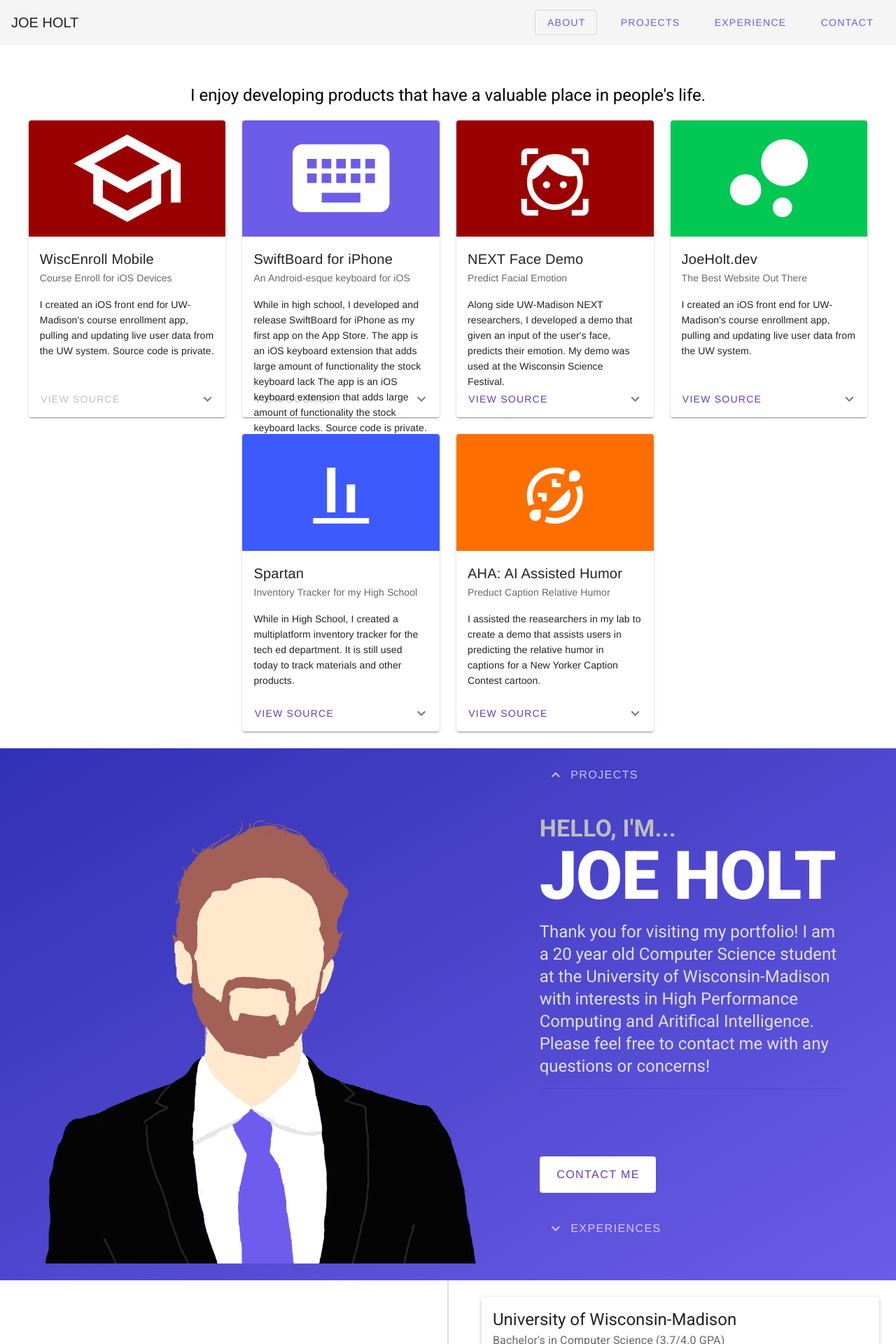
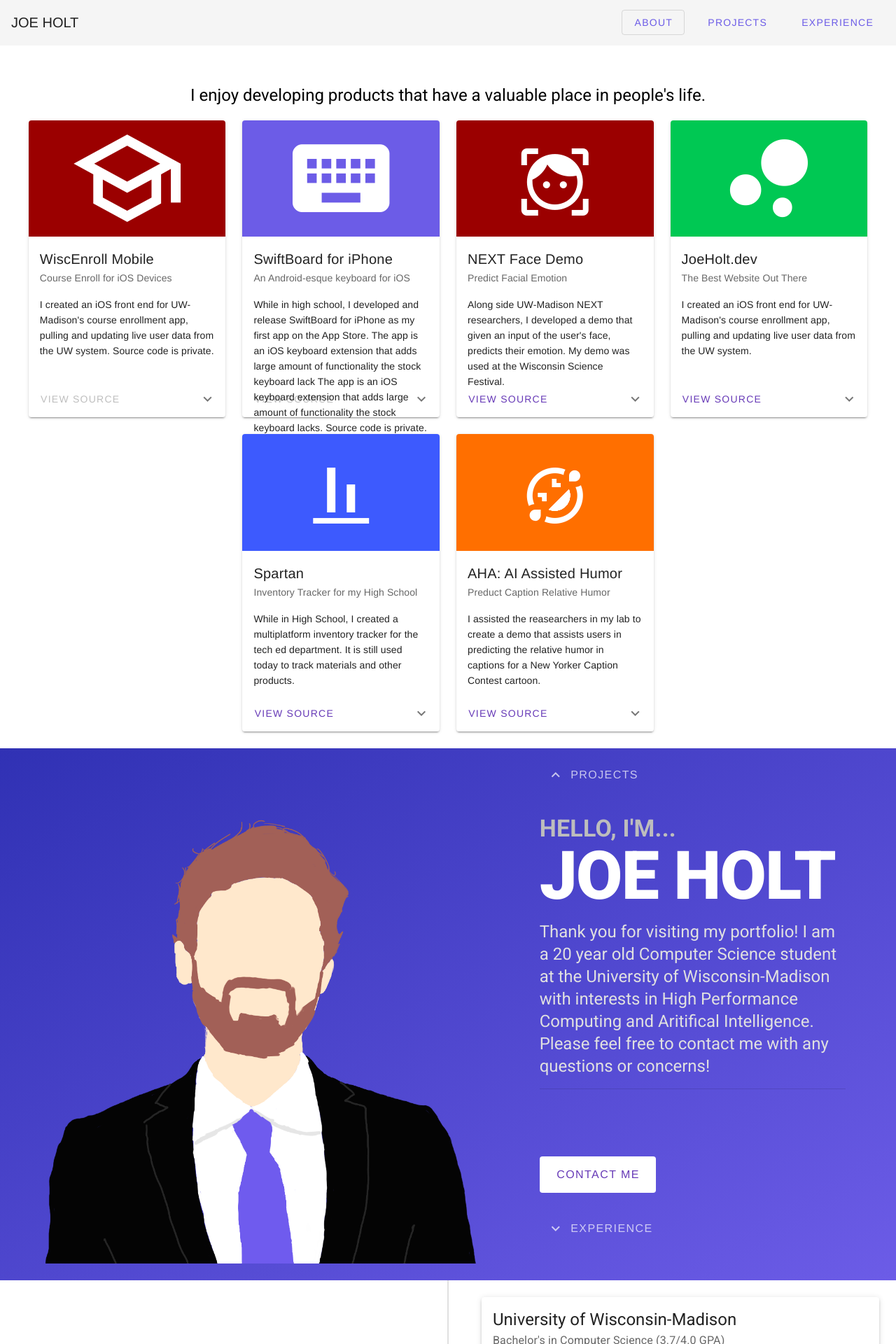
Before and after one commit to JoeHolt/Portfolio, a Vue app: page /#/ in a window 1280 px wide. Shown: the top 1920 px of the page at 70% size. Built offline with nearby package versions, Linux system fonts and the light colour scheme.

Commit message:
Added scrolling

```diff
--- a/src/components/AppNavigation.vue
+++ b/src/components/AppNavigation.vue
@@ -1,4 +1,3 @@
-<!-- https://www.freecodecamp.org/news/how-to-build-a-single-page-application-using-vue-js-vuex-vuetify-and-firebase-838b40721a07/ -->
 <template>
   <span>
     <!-- Only visible on smaller displays -->
@@ -40,6 +39,7 @@
           @click="clickNavbar(index)"
           text
           :outlined="active == index"
+	  v-scroll-to="item.scroll"
           >{{ item.title }}</v-btn
         >
       </div>
@@ -56,10 +56,9 @@
       drawer: false,
       active: 0,
       items: [
-        { title: 'About' },
-        { title: 'Projects' },
-        { title: 'Experience' },
-        { title: 'Contact' }
+        { title: 'About', scroll: '#about' },
+        { title: 'Projects', scroll: '#projects' },
+        { title: 'Experience', scroll: '#experience' }
       ]
     };
   },
--- a/src/components/GeneralImageHeader.vue
+++ b/src/components/GeneralImageHeader.vue
@@ -10,7 +10,7 @@
         <!-- Make a new grid to center on this side -->
         <v-container style="height: 100%;">
           <v-row style="height: 10%; opacity: 70%;" align="start" justify="start">
-            <v-btn text x-large class="white--text">
+            <v-btn text x-large class="white--text" @click="$emit('projectsClicked')" v-scroll-to="'#projects'">
               <v-icon color="white" class="mr-2">mdi-chevron-up</v-icon>
               PROJECTS
             </v-btn>
@@ -41,9 +41,9 @@
             </v-col>
           </v-row>
           <v-row style="height: 10%; opacity: 70%;" align="end" justify="start">
-            <v-btn text x-large class="white--text">
+            <v-btn text x-large class="white--text" v-scroll-to="'#experience'">
               <v-icon color="white" class="mr-2">mdi-chevron-down</v-icon>
-              EXPERIENCES
+              EXPERIENCE
             </v-btn>
           </v-row>
         </v-container>
--- a/src/main.js
+++ b/src/main.js
@@ -6,9 +6,26 @@
 
 Vue.config.productionTip = false;
 
-new Vue({
+var VueScrollTo = require('vue-scrollto');
+Vue.use(VueScrollTo, {
+     container: "body",
+     duration: 500,
+     easing: "ease",
+     offset: -63,
+     force: true,
+     cancelable: true,
+     onStart: false,
+     onDone: false,
+     onCancel: false,
+     x: false,
+     y: true
+ })
+
+var vue = new Vue({
   router,
   store,
   vuetify,
   render: h => h(App)
-}).$mount('#app');
+})
+
+vue.$mount('#app');
--- a/src/views/Home.vue
+++ b/src/views/Home.vue
@@ -1,8 +1,8 @@
 <template>
   <span>
-    <projects></projects>
-    <general-image-header></general-image-header>
-    <experience-timeline></experience-timeline>
+    <projects id="projects"></projects>
+    <general-image-header id="about"></general-image-header>
+    <experience-timeline id="experience"></experience-timeline>
   </span>
 </template>
 
@@ -15,12 +15,13 @@
 export default {
   name: 'Home',
   mounted() {
-    window.scrollTo(300, 0);
   },
   components: {
     GeneralImageHeader,
     ExperienceTimeline,
     Projects
+  },
+  methods : {
   }
 };
 </script>
```
